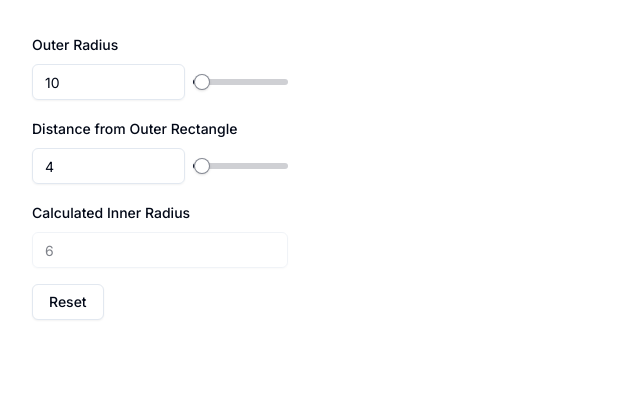
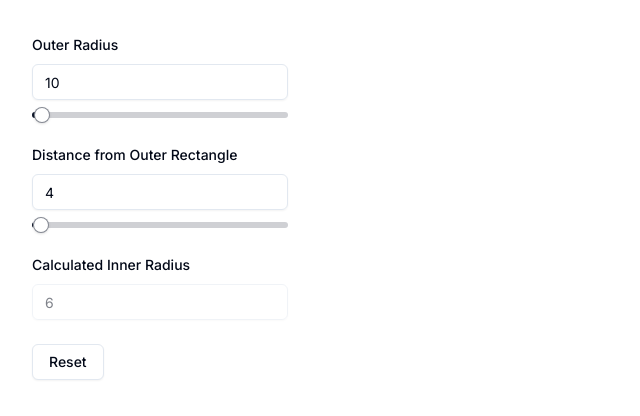
Before and after one commit to dbr787/absurd-rock, a Next.js app: page / in a window 1280 px wide. Shown: the top 416 px of the page, without its empty margins (0-640 px from the left). Built offline with nearby package versions, Linux system fonts and the light colour scheme.

Commit message:
vertical stacking

```diff
--- a/components/RectangleRadiusForm.tsx
+++ b/components/RectangleRadiusForm.tsx
@@ -57,7 +57,7 @@ const ShadcnSlider = React.memo(function ShadcnSlider({
       max={1024}
       value={[value]}
       onValueChange={(value) => onChange(value[0])}
-      className="w-2/3"
+      className="w-full"
     />
   );
 });
@@ -153,7 +153,7 @@ export function RectangleRadiusForm() {
 
   return (
     <Form {...form}>
-      <form onSubmit={form.handleSubmit(() => {})} className="space-y-4">
+      <form onSubmit={form.handleSubmit(() => {})} className="space-y-6">
         <FormField
           control={form.control}
           name="outerRadius"
@@ -161,7 +161,7 @@ export function RectangleRadiusForm() {
             <FormItem>
               <FormLabel>Outer Radius</FormLabel>
               <FormControl>
-                <div className="flex items-center space-x-2">
+                <div className="space-y-3">
                   <Input
                     placeholder="Outer Radius"
                     type="number"
@@ -190,7 +190,7 @@ export function RectangleRadiusForm() {
             <FormItem>
               <FormLabel>Distance from Outer Rectangle</FormLabel>
               <FormControl>
-                <div className="flex items-center space-x-2">
+                <div className="space-y-3">
                   <Input
                     placeholder="Distance"
                     type="number"
@@ -214,8 +214,8 @@ export function RectangleRadiusForm() {
         />
         <FormItem>
           <FormLabel>Calculated Inner Radius</FormLabel>
-          <div className="relative group">
-            <FormControl>
+          <FormControl className="relative group">
+            <div>
               <Input
                 placeholder="Calculated Inner Radius"
                 type="text"
@@ -224,7 +224,6 @@ export function RectangleRadiusForm() {
                 className="pr-10 cursor-default" // Add padding to the right to accommodate the icon and set cursor to default
                 style={{ cursor: "default" }} // Inline style for default cursor
               />
-            </FormControl>
               <TooltipProvider delayDuration={0}>
                 <Tooltip open={tooltipOpen} onOpenChange={setTooltipOpen}>
                   <TooltipTrigger asChild>
@@ -251,6 +250,7 @@ export function RectangleRadiusForm() {
                 </Tooltip>
               </TooltipProvider>
             </div>
+          </FormControl>
         </FormItem>
         <div className="flex space-x-4">
           <Button type="button" onClick={handleReset} variant="outline">
```
Lines whose indentation alone changed are shown as unchanged.
